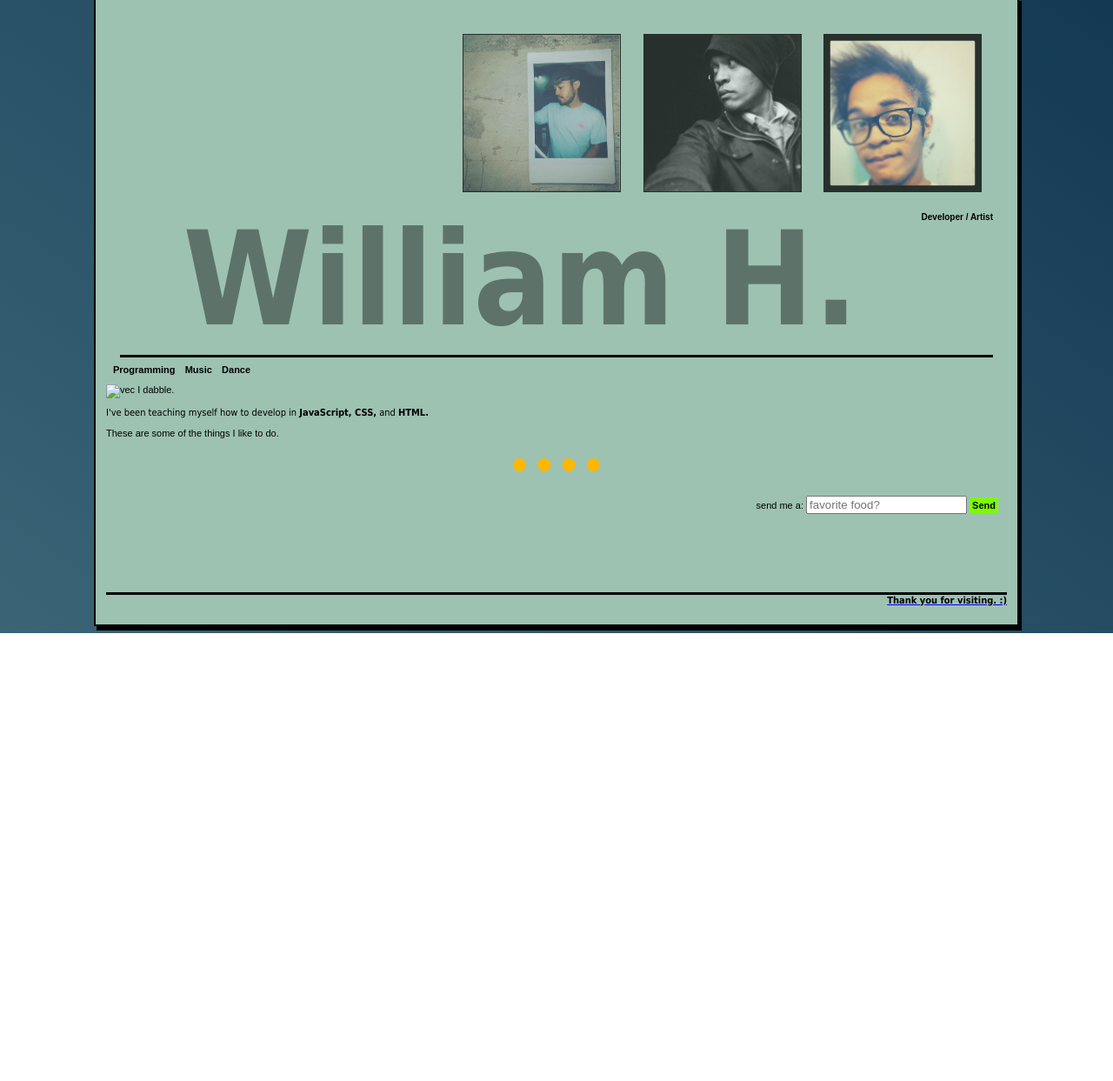
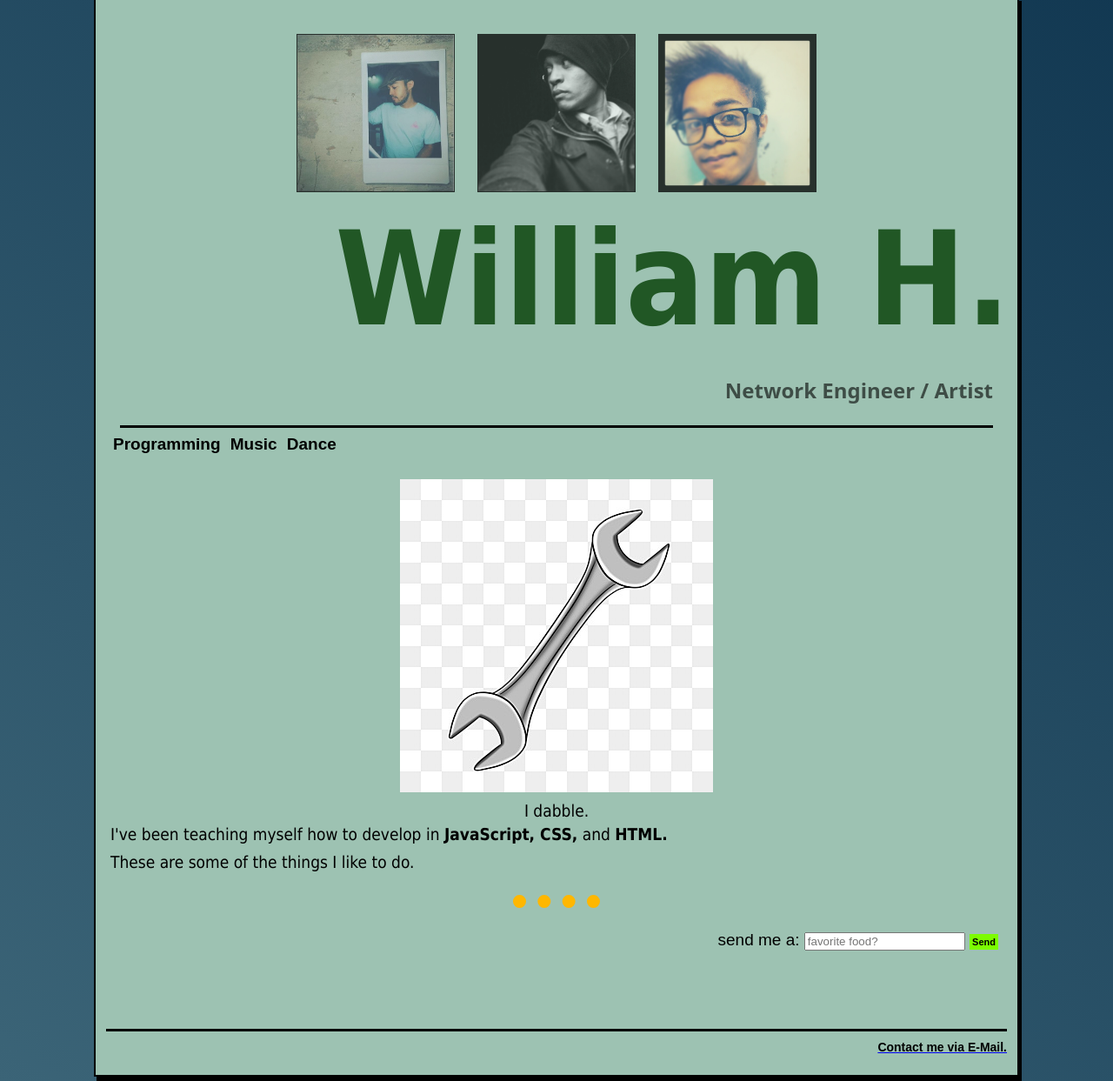
Before and after one commit to marlbro/My-Website, a plain HTML site: page index.html in a window 1280 px wide. Shown: the part 130-1373 px from the top of the page at 87% size. Before the commit the page ends 858 px from the top, so only its background shows below. Drawn offline with Linux system fonts and the light colour scheme.

Commit message:
Initial project commit from Linux machine via SSH
	new file:   .gitignore
	modified:   index.html
	modified:   script.js
	new file:   sitevector/wrench.jpg
	new file:   sitevector/wrench2.png
	modified:   style.css

```diff
--- a/index.html
+++ b/index.html
@@ -22,9 +22,9 @@
         <img class="image" src="photo/photo-2.jpg" alt="image">
         <img class="image" src="photo/photo-3.jpg" alt="image">
 
-        <p class="bio" id="intro">William H.</p>
-        <p id="label">Developer / Artist</p>
+        <p id="intro">William H.</p>
 
+        <p id="label">Network Engineer / Artist</p>
     </div>
 
 
@@ -34,29 +34,23 @@
         <p class="-button">Dance</p>
       </div>
 
-      <div>
-
-      <img class="vector" src="sitevector/wrench2.png" alt="vec">
-      <span id="dabble">I dabble.</span>
-
-      </div>
-
-      <p class="bio" id="intro-text">
 
 
+  <img class="wrench" src="sitevector/wrench2.png" alt="Image Not Found">
+
+
+
+      <p id="dabble">I dabble.</p>
+
+      <p class="bio">
         I've been teaching myself how to develop in
         <span style="font-weight:800"> JavaScript, CSS,</span> and
         <span style="font-weight:800"> HTML.</span> </p>
-        <p id="bio-thing">These are some of the things I like to do.
-        <br>
 
+        <p class="bio">These are some of the things I like to do.
+        </p><br>
 
-<br>
-
-
-        <p id="bio-dots"></p>
-
-
+<p id="bio-dots"></p>
 
         <div class="inputbar">
           send me a:
@@ -69,7 +63,7 @@
       <script src="script.js"></script>
     </body>
     <footer>
-      <h2>Thank you for visiting. :)</h2>
+      <h2>Contact me via E-Mail.</h2>
     </footer>
   </form>
   </html>
--- a/script.js
+++ b/script.js
@@ -68,4 +68,11 @@ for (let i = 0; i < photoContain.length; i++) {
 
   // 3 randomly generated numbers between array elements 0-2
   // console.log(i);
-}
+
+  function forEmail()
+  {
+      window.location = "mailto:hharriswilliam@gmail.com";
+
+  }
+
+  sendBtn
--- a/style.css
+++ b/style.css
@@ -1,6 +1,4 @@
-/* * {
 
-} */
 
 h1 {
   float: left;
@@ -20,10 +18,11 @@ h6 {
 }
 
 h2 {
-  font-family: tahoma;
+
+  padding-top: 10px;
   margin-top: 80px;
   text-align: right;
-  font-size: 11px;
+  font-size: 14px;
   color: black;
   border: 3px;
   border-top-style: solid;
@@ -34,12 +33,10 @@ button {
   max-height: 100%;
 
   margin-top: 1.25rem;
-  display: inline-block;
+  /* display: inline-block; */
   outline: none;
   border-style: none;
 
-  font-family: tahoma;
-  font-size: 10px;
   font-weight: bolder;
 
   background-size: contain;
@@ -49,19 +46,33 @@ button {
 }
 
 button:hover {
+  /* display: relative; */
   opacity: 90%;
   color: rgb(35, 110, 0);
+  font-size: 100px;
 }
 
 .main {
   background: linear-gradient(0.1turn, rgb(59, 100, 119), rgb(16, 54, 80));
   /* background-color: rgb(59, 100, 119); */
-  font-size: 11px;
-  font-family: sans-serif;
-  text-align: left;
+  font-size: 19px;
+  font-family:'Arial';
+
 }
 
+img.wrench {
+  display:block;
+  margin: auto;
+
+  padding: 10px;
+
+}
+
+
+
 .bio {
+  margin:auto;
+  padding:5px;
   height: 20%;
   font-family: tahoma;
 }
@@ -117,9 +128,10 @@ hides and displays bio photos
 .photo-container {
   border-bottom-style: solid;
   display: flex;
+  align-items: center;
   flex-direction: row;
   flex-wrap: wrap;
-  justify-content: right;
+  justify-content: center;
   margin: 1rem;
   box-shadow: 0.2px black;
   text-align: center;
@@ -160,11 +172,16 @@ hides and displays bio photos
   transition-property: all; */
 }
 
+.vector {
+
+  justify-content: center;
+}
+
 .-button {
   max-width: 100%;
   max-height: 100%;
 
-  font-weight: bolder;
+
   margin-left: 0.5rem;
   margin-right: 0.2rem;
   margin-top: -0.5rem;
@@ -173,13 +190,21 @@ hides and displays bio photos
   outline: black 3px;
   border-style: none;
   cursor: pointer;
+
+
+  font-weight: bolder;
+
 }
 
 .-button:hover {
   opacity: 80%;
-  color: rgb(21, 95, 35);
+  -webkit-text-stroke: black 0.4px;
+  color: rgb(255, 251, 0);
   transition: 0.3s ease;
-  font-size: 12px;
+
+
+
+  font-size: 21px;
 }
 
 .inputbar {
@@ -190,6 +215,7 @@ hides and displays bio photos
 
 #photo {
   display: block;
+
   border: solid 2px;
   border: black 1px;
 }
@@ -229,29 +255,42 @@ hides and displays bio photos
   background-color: rgb(157, 194, 178);
 }
 
-#intro-text {
-  /* display: flex; */
-  text-align: left;
-  margin-top: 3px;
-  margin-block: 1%;
-  /* text-indent: 50px; */
-}
+
+
 
 #intro {
   display: flex;
+  opacity: 80%;
+
   margin: auto;
-  align-content: left;
+  margin-right: -20px;
+  /* align-content: left; */
+
+  font-family: Tahoma;
+  color:rgb(3, 61, 3);
   font-size: 150px;
   font-weight: bolder;
+
   /* text-indent: 20px; */
-  opacity: 40%;
+}
+#dabble {
+
+  text-align: center;
+  font-family: tahoma;
+  margin: auto;
+
 }
 
 #label {
-  font-size: 10px;
-  font-weight: 900;
+
+
+  margin-left:auto;
+  opacity: 60%;
+  font-size: 24px;
+  font-weight: bolder;
+  font-family: system-ui, -apple-system, BlinkMacSystemFont, 'Segoe UI', Roboto, Oxygen, Ubuntu, Cantarell, 'Open Sans', 'Helvetica Neue', sans-serif;
+
+
+
+
 }
-
-/* #dabble {
-
-} */
```
Also changed, not shown: sitevector/wrench.jpg (added), sitevector/wrench2.png (added), 1 other file.
